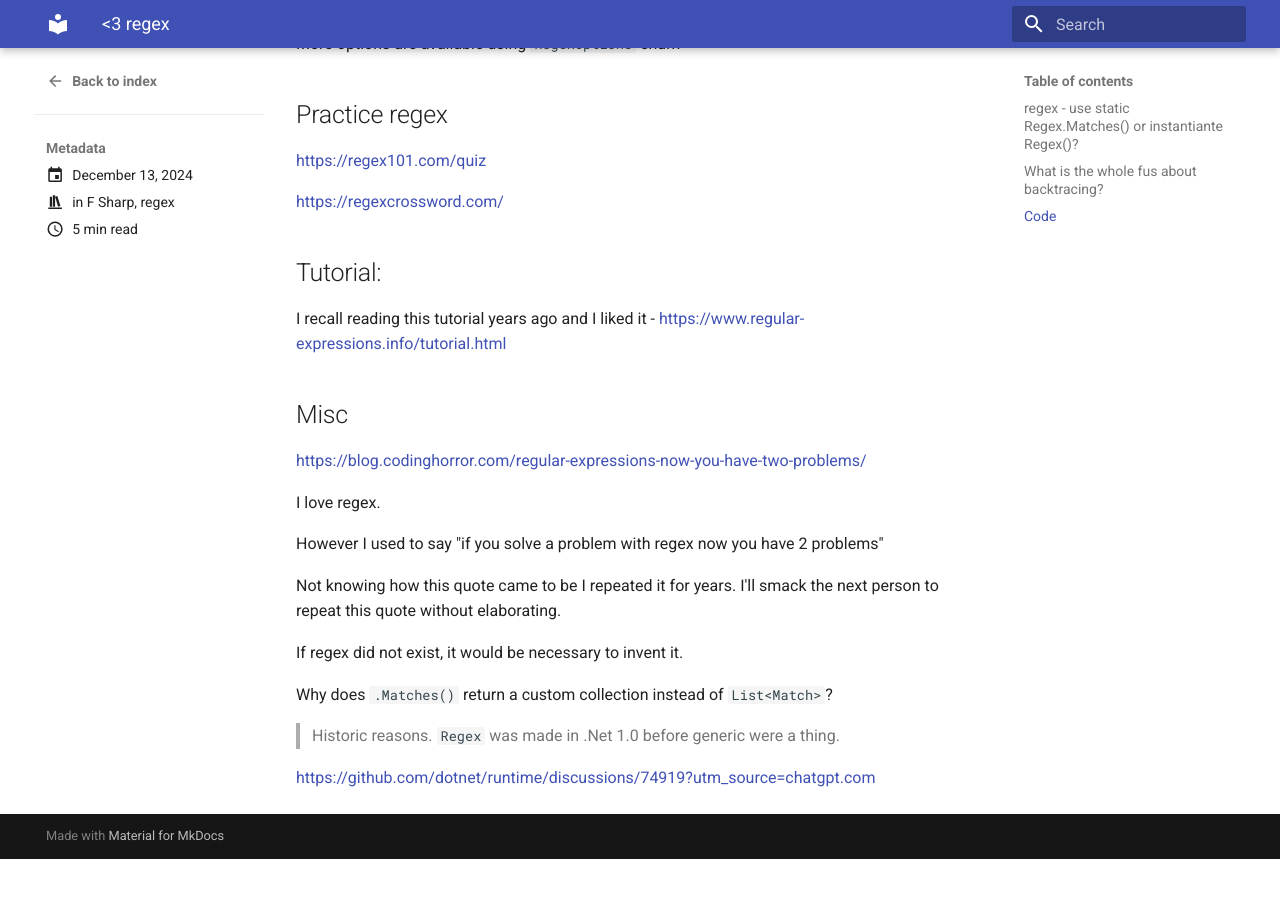
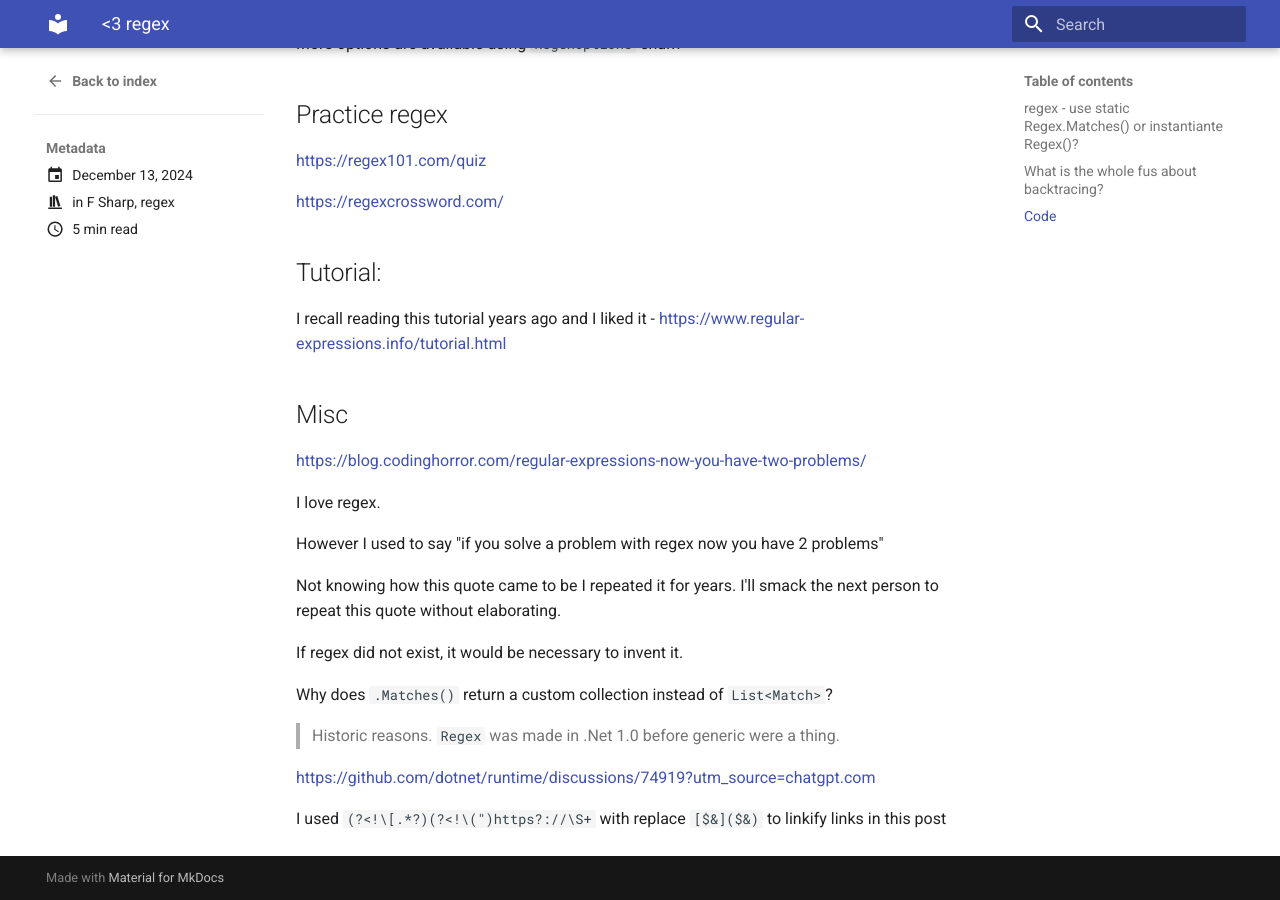
Before and after one commit to inwenis/blog, an MkDocs documentation site: the page built from docs/posts/post18.md, in a window 1280 px wide and 900 px high, scrolled down 4884 px. Built offline with MkDocs 1.6.1 and Material for MkDocs 9.7.7, drawn with Linux system fonts in a browser that asks for light colours; before the commit the page ends 5743 px from its top, so only the background shows below that.

Commit message:
add links regex

```diff
--- a/docs/posts/post18.md
+++ b/docs/posts/post18.md
@@ -263,3 +263,5 @@ Why does `.Matches()` return a custom collection instead of `List<Match>`?
 > Historic reasons. `Regex` was made in .Net 1.0 before generic were a thing.
 
 [https://github.com/dotnet/runtime/discussions/74919?utm_source=chatgpt.com](https://github.com/dotnet/runtime/discussions/74919?utm_source=chatgpt.com)
+
+I used `(?<!\[.*?)(?<!\(")https?://\S+` with replace `[$&]($&)` to linkify links in this post
```
